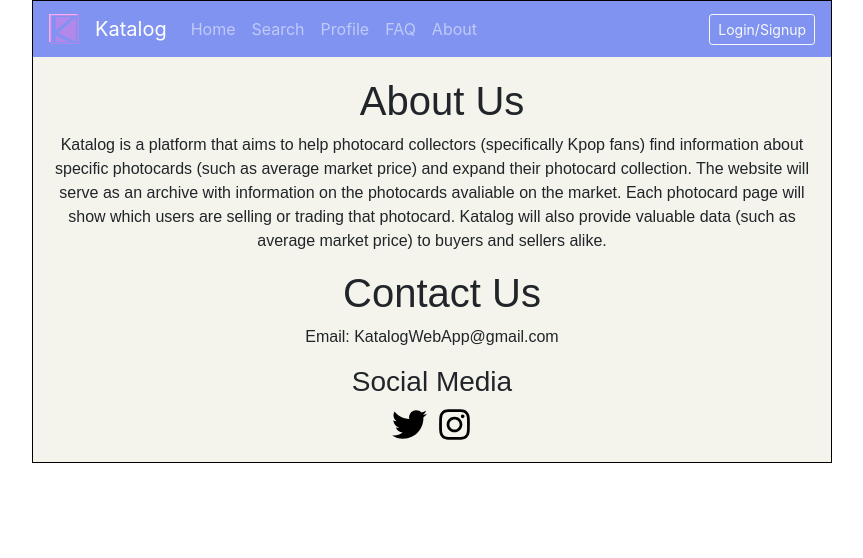
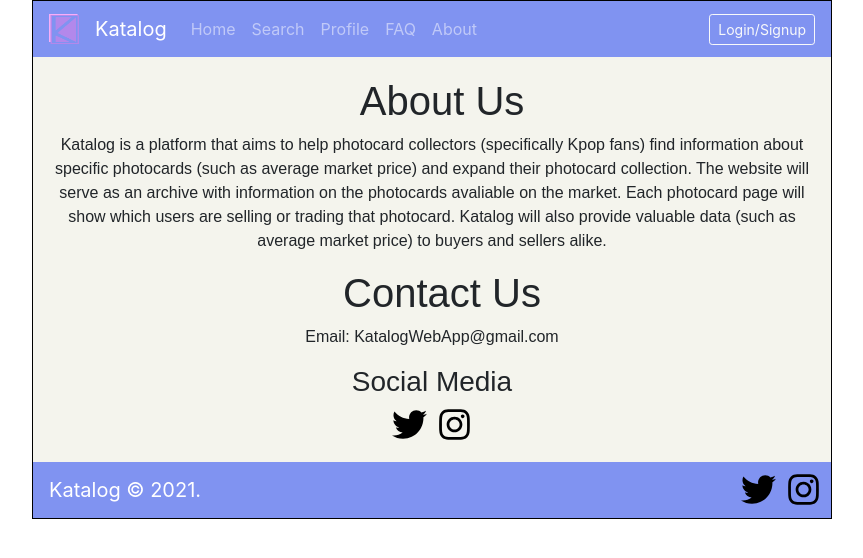
Before and after one commit to agile-dev-assignments/project-setup-team-chigan-systematic-katalog, a React (Create React App) app in the folder front-end/: page /about in a window 1280 px wide. Shown: the top 558 px of the page, without its empty margins (208-1071 px from the left). Built offline with nearby package versions, Linux system fonts and the light colour scheme.

Commit message:
added footer files, footer component, and updated App file to include new footer

```diff
--- a/front-end/src/App.js
+++ b/front-end/src/App.js
@@ -1,6 +1,7 @@
 import React from 'react'
 import { BrowserRouter as Router, Switch, Route } from 'react-router-dom'
 import PrimaryNav from './PrimaryNav'
+import Footer from './Footer'
 import Home from './Home'
 import Search from './Search'
 import Profile from './Profile'
@@ -34,26 +35,31 @@ const App = (props) => {
         <Route path="/login">
             <PrimaryNav />
             <Login />
+            <Footer />
           </Route>
 
           <Route path="/search">
             <PrimaryNav />
             <Search />
+            <Footer />
           </Route>
 
           <Route path="/profile">
             <PrimaryNav />
             <Profile />
+            <Footer />
           </Route>
 
           <Route path="/faq">
             <PrimaryNav />
             <FAQ />
+            <Footer />
           </Route>
 
           <Route path="/about">
             <PrimaryNav />
             <About />
+            <Footer />
           </Route>
 
           <Route path="/animals/:id" component={AnimalWrapper} />
@@ -61,16 +67,19 @@ const App = (props) => {
           <Route path="/photocard">
             <PrimaryNav />
             <PhotocardPage />
+            <Footer />
           </Route>
 
           <Route path="/results">
             <PrimaryNav />
             <Results />
+            <Footer />
           </Route>
 
           <Route path="/">
             <PrimaryNav />
             <Home />
+            <Footer />
           </Route>
         </Switch>
       </Router>
--- /dev/null
+++ b/front-end/src/Footer.css
@@ -0,0 +1,25 @@
+.nav-space {
+    background-color: #8093F1;
+    margin-top: 20px;
+}
+
+.icon {
+    position: absolute;
+    right:10px;
+    top: 10px;
+    margin-bottom: 20px;
+    justify-content: space-between;
+}
+
+.twitter {
+    color: black;
+    margin-right: 10px;
+}
+
+.instagram {
+    color: black;
+}
+
+a:hover {
+    color: #F4F4ED;
+}
--- /dev/null
+++ b/front-end/src/Footer.js
@@ -0,0 +1,26 @@
+import React from 'react'
+import './Footer.css'
+import { Link } from 'react-router-dom'
+import { Navbar, NavItem, NavDropdown, MenuItem, Nav, Form, FormControl, Button } from 'react-bootstrap';
+import { FaTwitter, FaInstagram } from 'react-icons/fa';
+
+const Footer = () => {
+  return(
+      <div>
+        <Navbar className="nav-space" sticky="bottom" variant="dark" expand="lg">
+          <Navbar.Brand href="/">Katalog &copy; 2021.</Navbar.Brand>
+            <div className="icon">
+              <a href="https://www.twitter.com/katalogwebapp/" target="_blank" className="twitter">
+                <FaTwitter size="35px"/>
+              </a>
+              <a href="https://www.instagram.com/katalogwebapp/" target="_blank" className="instagram">
+                <FaInstagram size="35px"/>
+              </a>
+            </div>
+
+        </Navbar>
+      </div>
+  )
+}
+
+export default Footer;
```
Also changed, not shown: front-end/src/About.css (line endings or trailing spaces).
